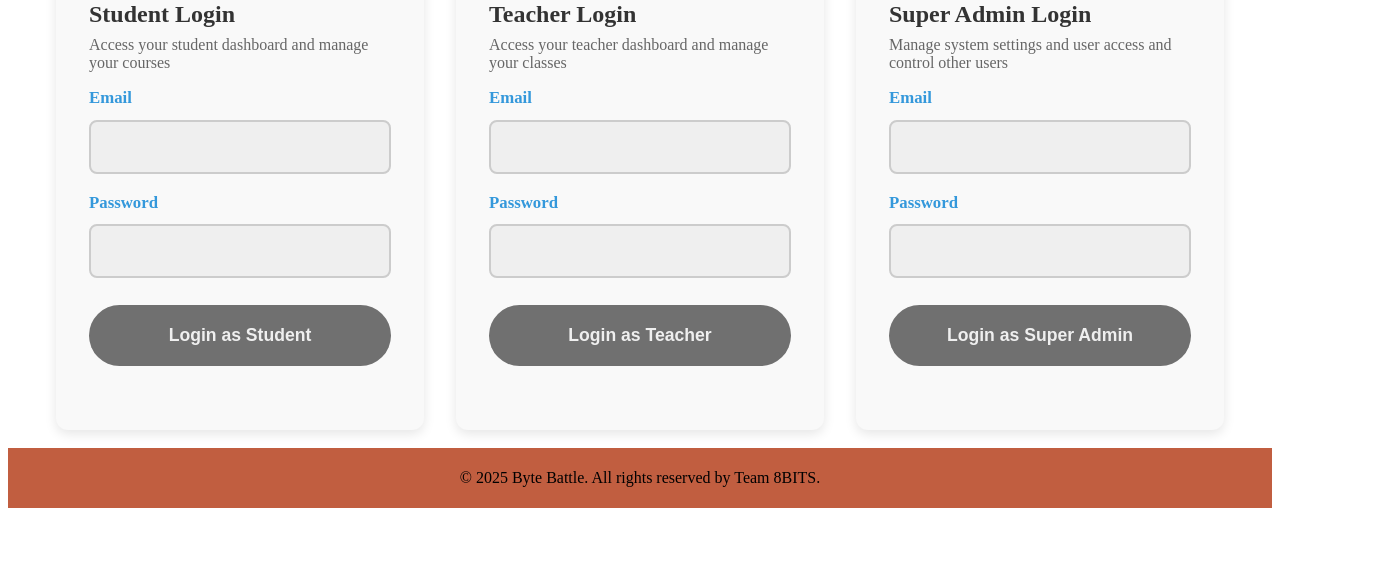
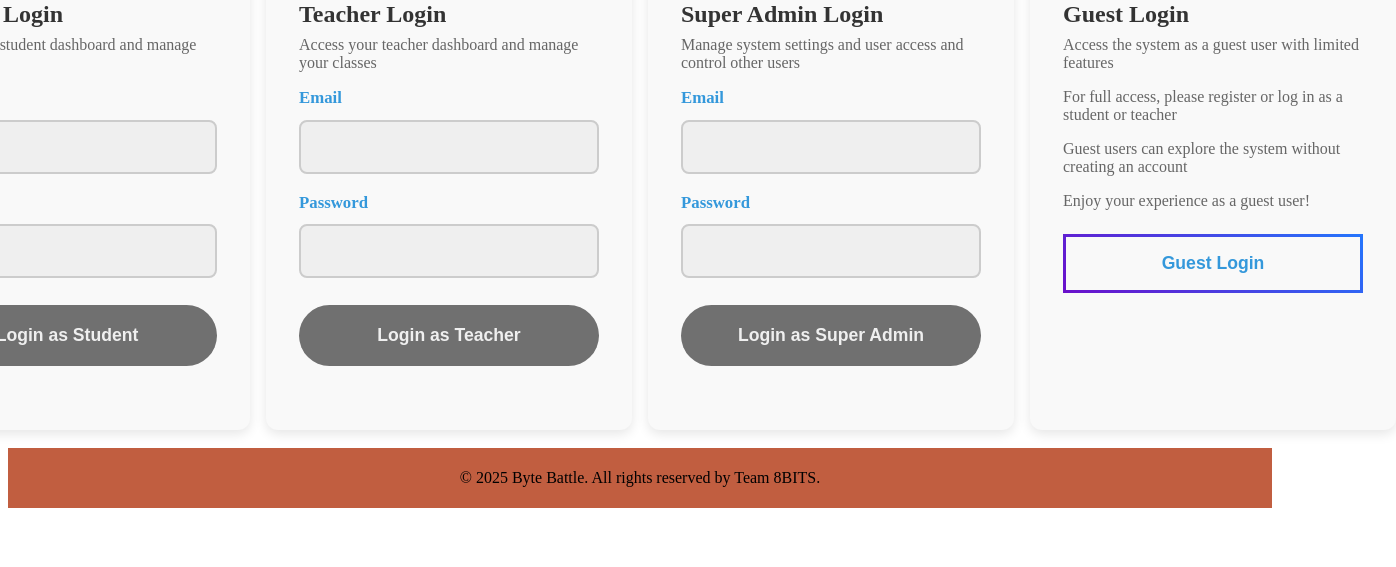
Before and after one commit to Code-Cool-2006/Byte_Battle, a website: page Login_Page/src/index.html in a window 1280 px wide. Shown: the part 233-800 px from the top of the page, 1396 px wide, since content can reach past the window. Drawn offline with Linux system fonts and the light colour scheme.

Commit message:
new guest button

```diff
--- a/Login_Page/src/css/styles.css
+++ b/Login_Page/src/css/styles.css
@@ -204,15 +204,33 @@ h1 {
 .cards-container {
     display: flex;
     justify-content: center;
-    gap: 2rem;
+    gap: 1rem;
     margin-top: 1rem;
     flex-wrap: nowrap;
     flex-direction: row;
-    max-width: 1200px;
+    max-width: 1100px;
     margin: 0 auto;
     padding-left: 1rem;
     padding-right: 1rem;
     box-sizing: border-box;
+}
+
+.card {
+    flex: 1 1 30%;
+    min-width: 280px;
+    max-width: 350px;
+    background-color: #f9f9f9;
+    border-radius: 12px;
+    padding: 2rem;
+    box-shadow: 0 4px 12px rgba(0,0,0,0.1);
+    transition: box-shadow 0.3s ease, border-color 0.3s ease;
+    display: flex;
+    flex-direction: column;
+    align-items: flex-start;
+    cursor: pointer;
+    border: 1px solid transparent;
+    margin-top: 0;
+    margin-bottom: 0;
 }
 
 .card {
--- a/Login_Page/src/index.html
+++ b/Login_Page/src/index.html
@@ -63,6 +63,15 @@
                     </form>
                     <div id="superadminMessage" class="message" style="margin-top:12px;"></div>
                 </div>
+                <div class="card patient-registration-card">
+                    <div class="card-icon">👥</div >
+                    <h3>Guest Login</h3>
+                    <p>Access the system as a guest user with limited features</p>
+                    <p>For full access, please register or log in as a student or teacher</p>
+                    <p>Guest users can explore the system without creating an account</p>
+                    <p>Enjoy your experience as a guest user!</p>
+                    <button class="guest-login-button" onclick="window.location.href='../../dashboard/main.html'">Guest Login</button>
+                </div>
             </div><br>
         <div class="footer">
             <p>&copy; 2025 Byte Battle. All rights reserved by Team 8BITS.</p>
```
